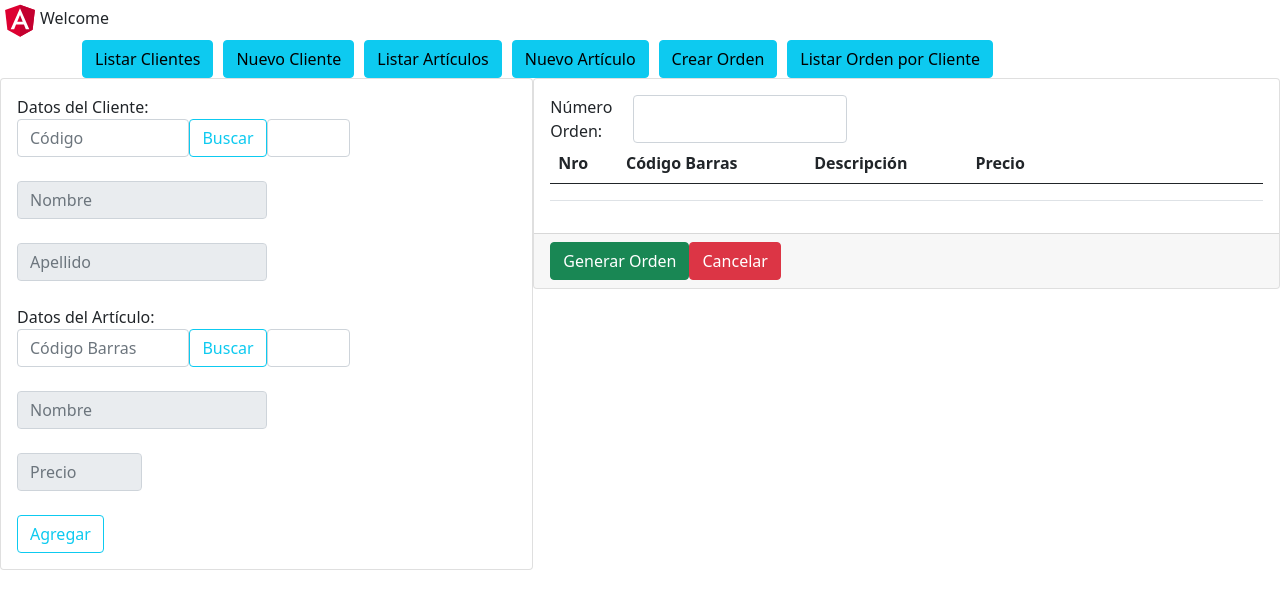
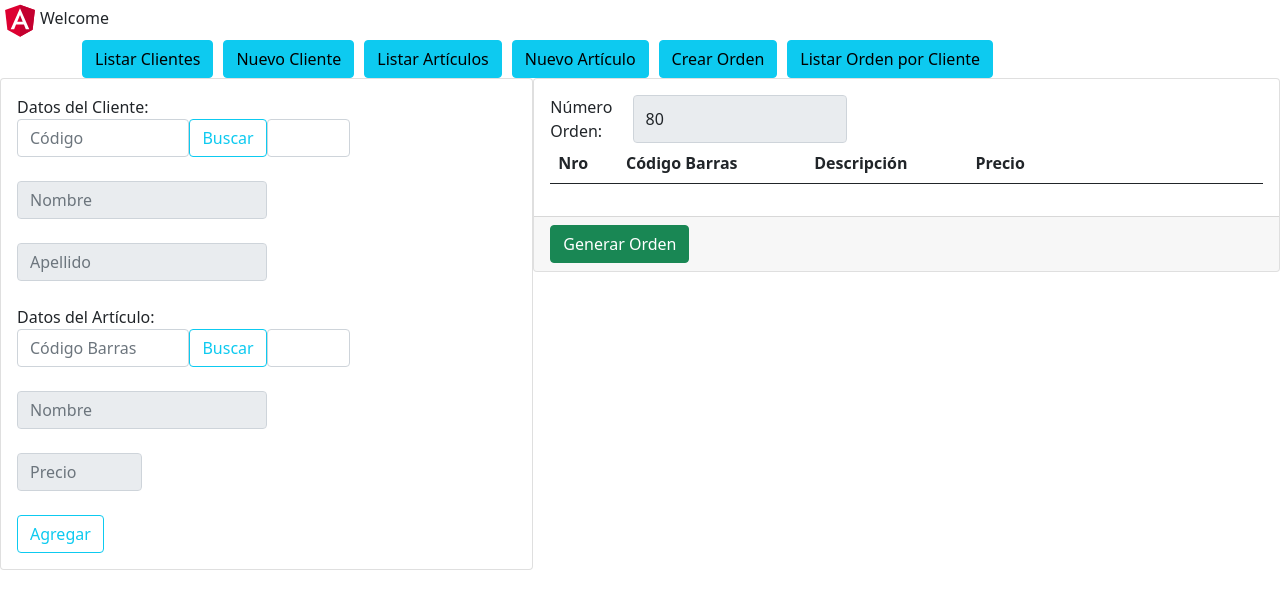
Before and after one commit to SolangePico/CRUD-Angular-SpringJava-MySql, an Angular app in the folder ALTIORAPICOSOLANGE/: page /crearOrden in a window 1280 px wide. Shown: the top 608 px of the page. Built offline with nearby package versions, Linux system fonts and the light colour scheme.

Commit message:
Metodo de guardar Orden

```diff
--- /dev/null
+++ b/ALTIORAPICOSOLANGE/src/app/Modelo/Orden.ts
@@ -0,0 +1,9 @@
+import { Articulo } from "./Articulo";
+
+export class Orden {
+    codeOrden?: number;
+    numeroOrden: String;
+    codeClienteOrden: number;
+    fechaOrden?: Date;
+    detalles: Articulo[];
+}
--- a/ALTIORAPICOSOLANGE/src/app/Orden/crear-orden/crear-orden.component.html
+++ b/ALTIORAPICOSOLANGE/src/app/Orden/crear-orden/crear-orden.component.html
@@ -8,7 +8,8 @@
                     </div>
                     <div class="form-group d-flex">
                         <div class="col-sm-6 d-flex">
-                            <input type="text" class="form-control" placeholder="Código" [(ngModel)]="cli.idCliente" name="idCliente">
+                            <input type="text" class="form-control" placeholder="Código" [(ngModel)]="cli.idCliente"
+                                name="idCliente">
                             <button (click)="buscarCliente()" class="btn btn-outline-info">Buscar</button>
                         </div>
                         <div class="col-sm-2 d-flex">
@@ -18,13 +19,15 @@
                     <br>
                     <div class="form-group d-flex">
                         <div class="col-sm-6">
-                            <input type="text" class="form-control" placeholder="Nombre" [(ngModel)]="cli.nombreCliente" name="nombreCliente" readonly>
+                            <input type="text" class="form-control" placeholder="Nombre" [(ngModel)]="cli.nombreCliente"
+                                name="nombreCliente" readonly>
                         </div>
                     </div>
                     <br>
                     <div class="form-group d-flex">
                         <div class="col-sm-6">
-                            <input type="text" class="form-control" placeholder="Apellido" [(ngModel)]="cli.apellidoCliente" name="apellidoCliente" readonly>
+                            <input type="text" class="form-control" placeholder="Apellido"
+                                [(ngModel)]="cli.apellidoCliente" name="apellidoCliente" readonly>
                         </div>
                     </div>
                     <br>
@@ -33,7 +36,8 @@
                     </div>
                     <div class="form-group d-flex">
                         <div class="col-sm-6 d-flex">
-                            <input type="text" class="form-control" placeholder="Código Barras" [(ngModel)]="art.barCodeArticulo" name="barCodeArticulo">
+                            <input type="text" class="form-control" placeholder="Código Barras"
+                                [(ngModel)]="art.barCodeArticulo" name="barCodeArticulo">
                             <button (click)="buscarArticulo()" class="btn btn-outline-info">Buscar</button>
                         </div>
                         <div class="col-sm-2 d-flex">
@@ -43,19 +47,20 @@
                     <br>
                     <div class="form-group d-flex">
                         <div class="col-sm-6 d-flex">
-                            <input type="text" class="form-control" placeholder="Nombre" [(ngModel)]="art.nombreArticulo" name="nombreArticulo" readonly>
+                            <input type="text" class="form-control" placeholder="Nombre"
+                                [(ngModel)]="art.nombreArticulo" name="nombreArticulo" readonly>
                         </div>
                     </div>
                     <br>
                     <div>
                         <div class="col-sm-3 d-flex">
-                            <input type="text" class="form-control" placeholder="Precio" [(ngModel)]="art.precioUnitarioArticulo" name="precioUnitarioArticulo" readonly>
+                            <input type="text" class="form-control" placeholder="Precio"
+                                [(ngModel)]="art.precioUnitarioArticulo" name="precioUnitarioArticulo" readonly>
                         </div>
                     </div>
                     <br>
                     <div class="form-group">
-                        <button type="submit" name="accion" value="Agregar"
-                            class="btn btn-outline-info">Agregar</button>
+                        <button (click)="agregarArticulo()" class="btn btn-outline-info">Agregar</button>
                     </div>
                 </div>
             </form>
@@ -66,7 +71,7 @@
             <div class="card-body">
                 <div class="d-flex col-sm-5 ml-auto">
                     <label>Número Orden: </label>
-                    <input type="text" name="numeroOrden" class="form-control">
+                    <input type="text" class="form-control" [(ngModel)]="numeroOrden" name="numeroOrden" readonly>
                 </div>
                 <table class="table table-hover">
                     <thead>
@@ -79,23 +84,19 @@
                         </tr>
                     </thead>
                     <tbody>
-
-                        <tr>
-                            <td></td>
-                            <td></td>
-                            <td></td>
-                            <td></td>
-                            <td style="visibility:hidden;"></td>
-
+                        <tr *ngFor="let ordenArt of ordenArticulos; let i = index">
+                            <td>{{i+1}}</td>
+                            <td>{{ordenArt.barCodeArticulo}}</td>
+                            <td>{{ordenArt.nombreArticulo}}</td>
+                            <td>{{ordenArt.precioUnitarioArticulo}}</td>
+                            <td style="visibility:hidden;"> {{ordenArt.codeArticulo}}</td>
                         </tr>
-
                     </tbody>
                 </table>
             </div>
             <div class="card-footer d-flex">
                 <div class="col-sm-6">
-                    <a class="btn btn-success">Generar Orden</a>
-                    <input type="submit" name="accion" value="Cancelar" class="btn btn-danger">
+                    <button (click)="crearOrden()" class="btn btn-success">Generar Orden</button>
                 </div>
             </div>
         </div>
--- a/ALTIORAPICOSOLANGE/src/app/Orden/crear-orden/crear-orden.component.ts
+++ b/ALTIORAPICOSOLANGE/src/app/Orden/crear-orden/crear-orden.component.ts
@@ -3,6 +3,7 @@ import { Router } from '@angular/router';
 import { Cliente } from 'src/app/Modelo/Cliente';
 import { Articulo } from 'src/app/Modelo/Articulo';
 import { ServicesService } from 'src/app/Service/services.service';
+import { Orden } from 'src/app/Modelo/Orden';
 
 @Component({
   selector: 'app-crear-orden',
@@ -13,6 +14,10 @@ export class CrearOrdenComponent implements OnInit {
 
   cli: Cliente = new Cliente();
   art: Articulo = new Articulo();
+  ord: Orden = new Orden();
+  ordenArticulos: Articulo[] =[];
+  numeroOrden: String = Math.floor((Math.random() * 100) + 1).toString();
+
   constructor(private service: ServicesService, private router: Router) { }
 
   ngOnInit(): void {
@@ -29,4 +34,22 @@ export class CrearOrdenComponent implements OnInit {
       this.art = data;
     })
   }
+
+  agregarArticulo(){
+    this.ordenArticulos.push({...this.art}); //creo un nuevo espacio en memoria
+  }
+
+  crearOrden(){
+    let orden: Orden = new Orden();
+    orden = {
+      numeroOrden: this.numeroOrden,
+      codeClienteOrden: this.cli.codeCliente,
+      detalles: this.ordenArticulos
+    }
+    console.log("se creo orden", orden);
+    this.service.crearOrden(orden).subscribe(data=>{
+      alert("Se creo la orden con éxito.");
+      this.router.navigate(["listarOrden"]);
+    });
+  }
 }
--- a/ALTIORAPICOSOLANGE/src/app/Service/services.service.ts
+++ b/ALTIORAPICOSOLANGE/src/app/Service/services.service.ts
@@ -2,6 +2,7 @@ import { Injectable } from '@angular/core';
 import { HttpClient } from '@angular/common/http';
 import { Cliente } from '../Modelo/Cliente';
 import { Articulo } from '../Modelo/Articulo';
+import { Orden } from '../Modelo/Orden';
 
 @Injectable({
   providedIn: 'root'
@@ -12,6 +13,7 @@ export class ServicesService {
 
   Url = "http://localhost:8080/clientes";
   UrlA = "http://localhost:8080/articulos";
+  UrlO = "http://localhost:8080/ordenes";
 
   //Servicios de Cliente
   getListarClientes() {
@@ -63,4 +65,8 @@ export class ServicesService {
   getArticuloCodeBarras(barCode: String) {
     return this.http.get<Articulo>(this.UrlA + "/code/" + barCode);
   }
+
+  crearOrden(orden: Orden) {
+    return this.http.post<Orden>(this.UrlO, orden);
+  }
 }
```
